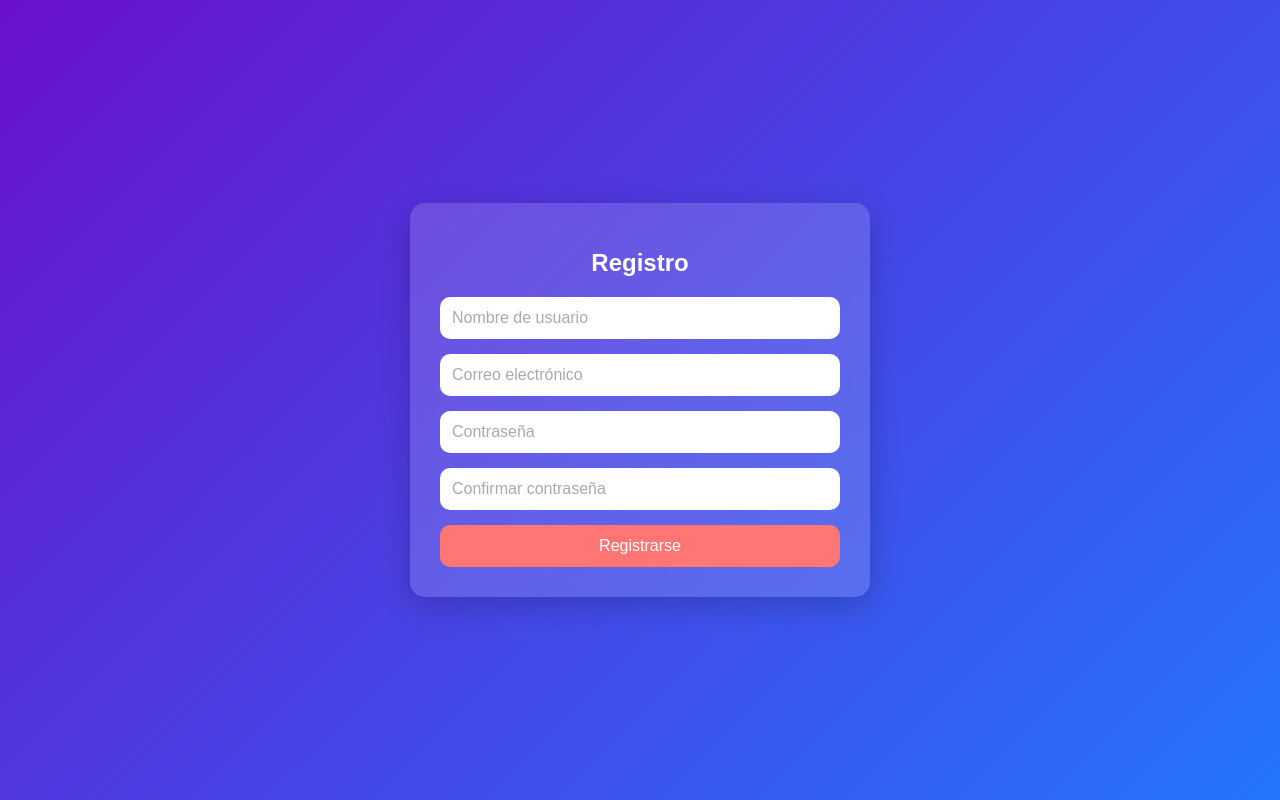
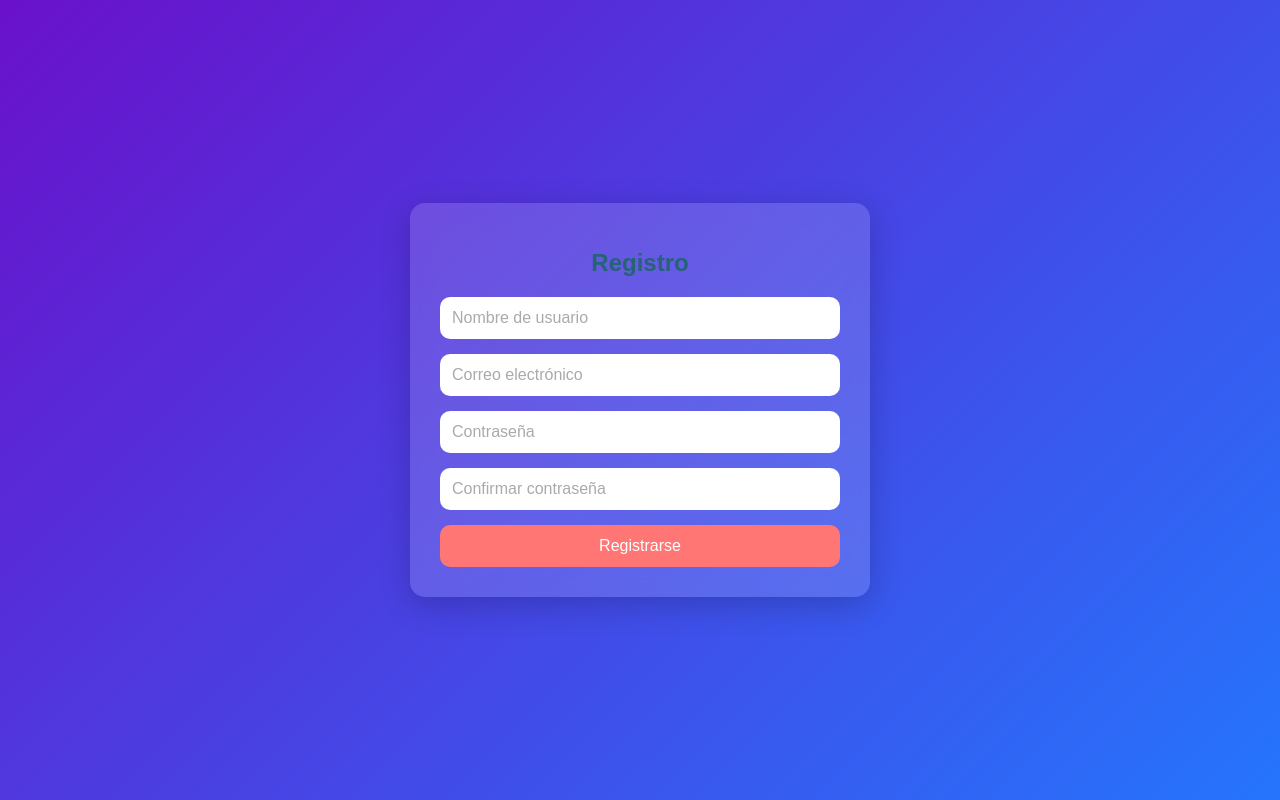
Before and after one commit to MariaAlmario/Niche, a plain HTML site: page registro.html in a window 1280 px wide. Drawn offline with Linux system fonts and the light colour scheme.

Commit message:
Update estilos.css

```diff
--- a/estilos/estilos.css
+++ b/estilos/estilos.css
@@ -6,7 +6,7 @@ body {
   align-items: center;
   height: 100vh;
   margin: 0;
-  color: white;
+  color: rgb(38, 99, 116);
 }
 
 .contenedor {
```
